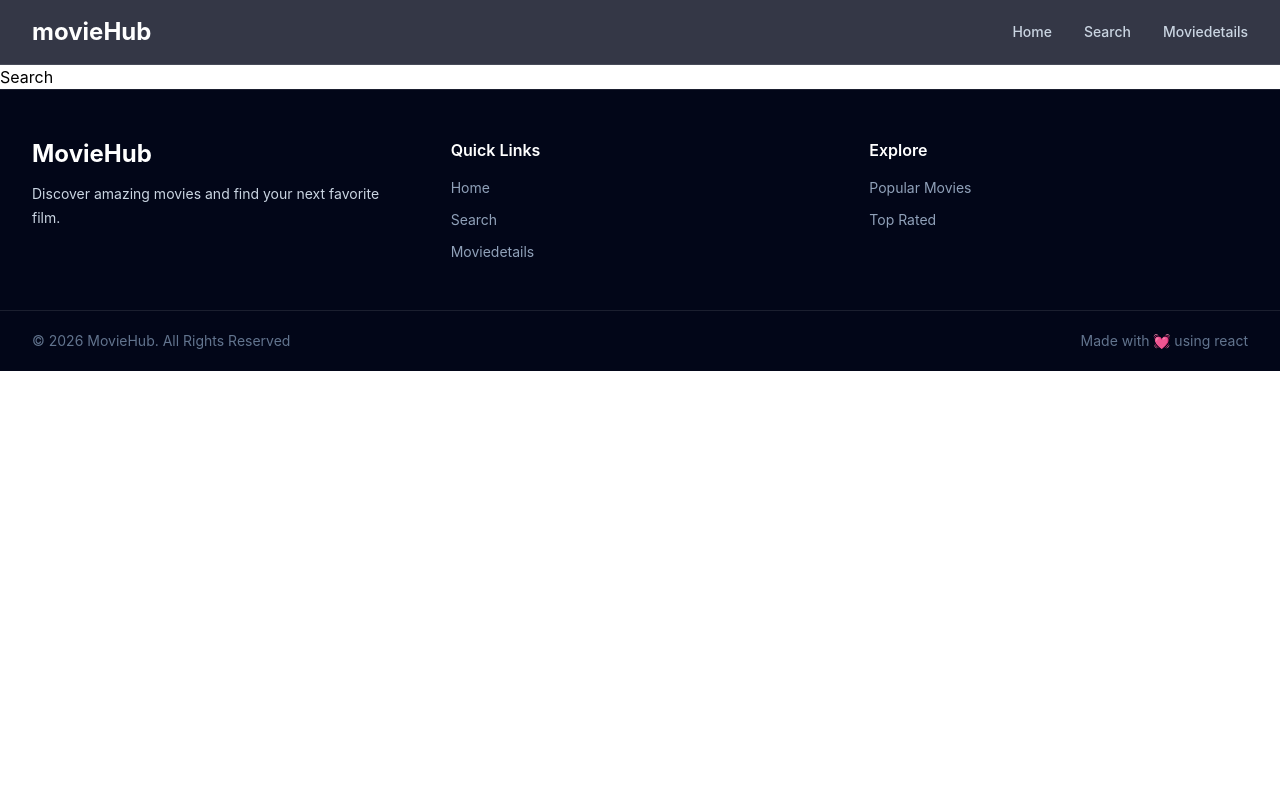
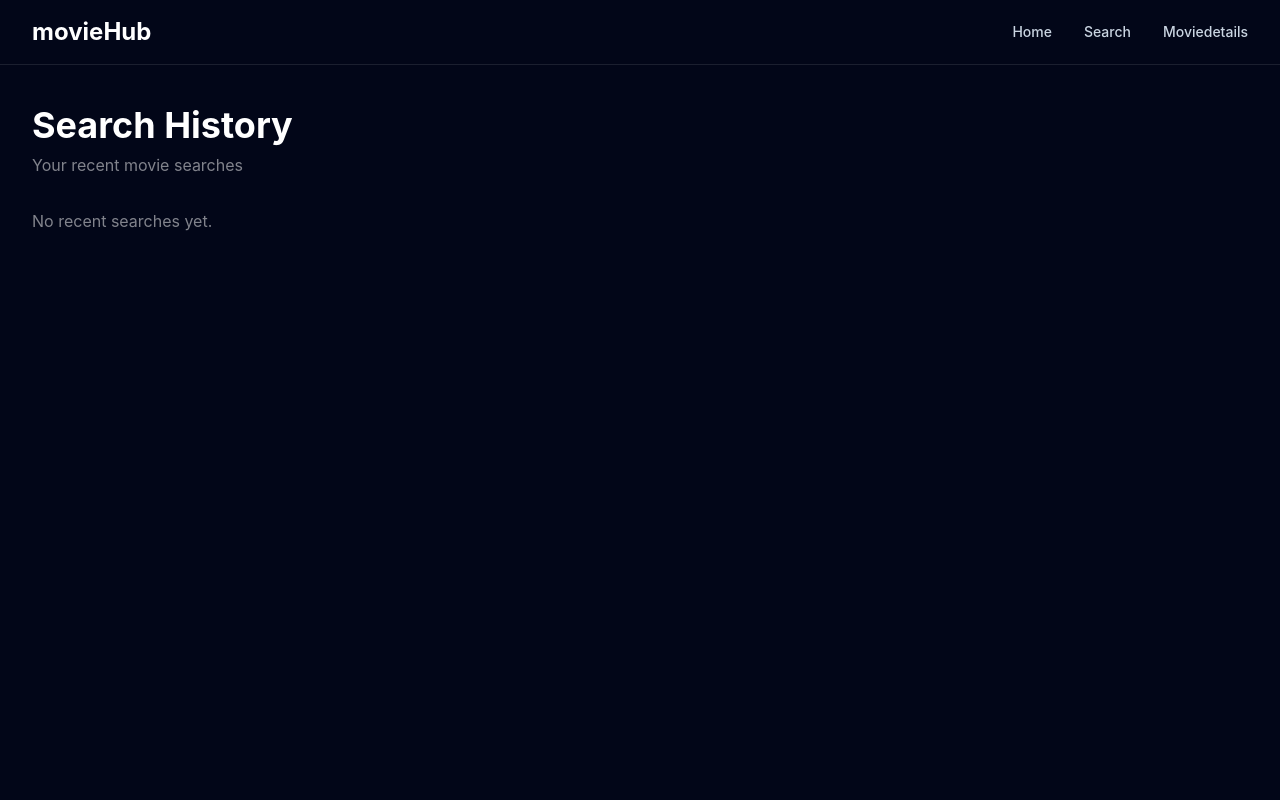
Before and after one commit to aakashtechworks/movie-search, a React (Vite) app: page /search in a window 1280 px wide. Shown: the top 800 px of the page. Built offline with nearby package versions, Linux system fonts and the light colour scheme.

Commit message:
Add history page

```diff
--- a/src/layout/Header.jsx
+++ b/src/layout/Header.jsx
@@ -4,7 +4,7 @@ import { NavLink } from 'react-router-dom'
 const Header = () => {
     const [isMenuOpen, setIsMenuOpen] = useState(false)
   return (
-    <header className='sticky top-0 z-50 border-b border-white/10 bg-slate-950/80 backdrop-blur-md'>
+    <header className='sticky top-0 z-50 border-b border-white/10 bg-slate-950 backdrop-blur-md'>
         <nav className='flex items-center justify-between max-w-7xl mx-auto px-4 py-4 sm:px-6 lg:px-8'>
             <h1 className='text-2xl font-bold text-white'>movieHub</h1>
 
--- a/src/pages/Home.jsx
+++ b/src/pages/Home.jsx
@@ -65,6 +65,22 @@ const Home = () => {
       const data = await response.json();
 
       setMovies(data.results);
+
+      const oldHistory = JSON.parse(localStorage.getItem("searchHistory") || "[]")
+
+      const newMovies = data.results.slice(0, 10).map((movie)=>({
+        id: movie.id,
+        title: movie.title,
+        poster_path: movie.poster_path,
+        vote_average: movie.vote_average,
+      }))
+
+      const updatedHistory = [
+        ...newMovies, ...oldHistory.filter((oldMovie) => !newMovies.some((newMovie) => newMovie.id === oldMovie.id)),
+      ].slice(0, 20)
+
+      localStorage.setItem("searchHistory", JSON.stringify(updatedHistory))
+
 
       } catch(err){
       seteError("Failed to search movies");
--- a/src/pages/Search.jsx
+++ b/src/pages/Search.jsx
@@ -1,8 +1,44 @@
-import React from 'react'
+import React, { useEffect, useState } from 'react'
 
 const Search = () => {
+  const [searchHistory, setSearchHistory] = useState(()=> {
+    const savedHistory = localStorage.getItem("searchHistory")
+    return savedHistory ? JSON.parse(savedHistory) : []
+  })
+
+  const [selectedMovie, setSelectedMovie] = useState(null)
+
+
   return (
-    <div>Search</div>
+    <main className='min-h-screen bg-slate-950 px-4 py-10 text-white sm:px-6 lg:px-8'>
+      <div className='max-w-7xl mx-auto'>
+        <h1 className='text-3xl font-bold sm:text-4xl'>Search History</h1>
+        <p className='mt-2 text-white/50'>Your recent movie searches</p>
+
+          {searchHistory.length > 0 ? (
+            <div className='mt-8 grid gap-5 sm:grid-cols-1 lg:grid-cols-3'>
+          {(selectedMovie ? [selectedMovie] : searchHistory).map((movie) => (
+            <div key={movie.id} onClick={() => setSelectedMovie(movie)} className='cursor-pointer overflow-hidden rounded-xl border text-white border-white/10 bg-white/5 transition hover:scale-105 hover:bg-white/10'>
+              <img src={`https://image.tmdb.org/t/p/w500${movie.poster_path}`} alt={movie.title} className='aspect-[2/3] w-full object-cover'/>
+              <div className='p-3'>
+                <h2 className='truncate font-semibold '>{movie.title}</h2>
+                <p className='mt-1 text-sm text-white/50'>{movie.vote_average?.toFixed(1)}</p>
+              </div>
+            </div>
+          ))}
+        </div>
+        ) : ( <p className='mt-8 text-white/50'>No recent searches yet.</p>
+        )}
+
+        {selectedMovie && (
+          <button onClick={() => setSelectedMovie(null)}
+          className='mt-6 rounded-lg bg-purple-600 px-5 py-2 text-sm font-semibold text-white transition hover:bg-purple-700'>
+            Show All Searches
+          </button>
+        )}
+      </div>
+
+    </main>
   )
 }
 
```
Also changed, not shown: src/components/SearchBar.jsx (+19 -0 lines).
